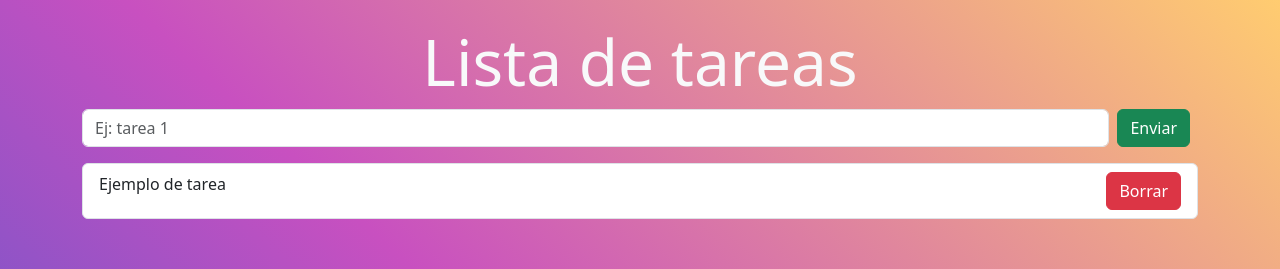
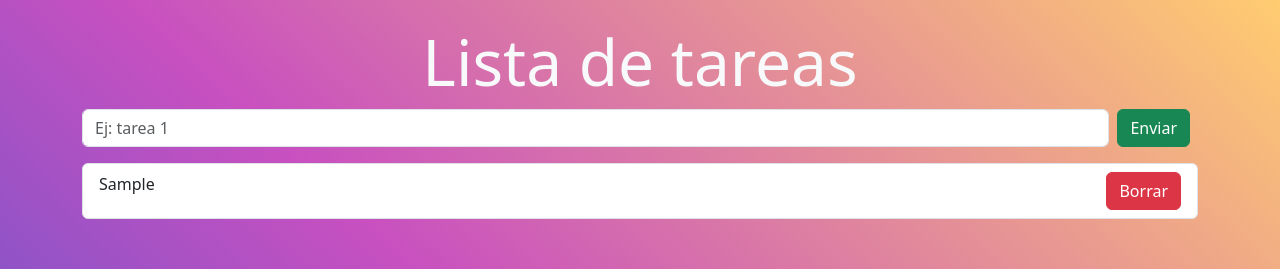
Before and after one commit to rollingcodeschool/listaTareas-c75i, a React (Vite) app: page / in a window 1280 px wide. Both pictures are taken after typing "Sample" into the empty fields and a click on the button "Enviar". Shown: the top 269 px of the page. Built offline with nearby package versions, Linux system fonts and the light colour scheme.

Commit message:
mostrar el nombre de las tareas en ItemTarea

```diff
--- a/src/components/ItemTarea.jsx
+++ b/src/components/ItemTarea.jsx
@@ -1,9 +1,9 @@
 import { Button, ListGroup } from "react-bootstrap";
 
-const ItemTarea = () => {
+const ItemTarea = ({nombreTarea}) => {
     return (
         <ListGroup.Item className="d-flex justify-content-between">
-            Ejemplo de tarea
+            {nombreTarea}
             <Button variant="danger">Borrar</Button>
         </ListGroup.Item>
     );
--- a/src/components/Listatareas.jsx
+++ b/src/components/Listatareas.jsx
@@ -5,7 +5,7 @@ const ListaTareas = ({tareas}) => {
     return (
         <ListGroup>
             {
-                tareas.map((itemTarea, indice)=> <ItemTarea key={indice}></ItemTarea>)
+                tareas.map((nombreTarea, indice)=> <ItemTarea key={indice} nombreTarea={nombreTarea}></ItemTarea>)
             }
         </ListGroup>
     );
```
